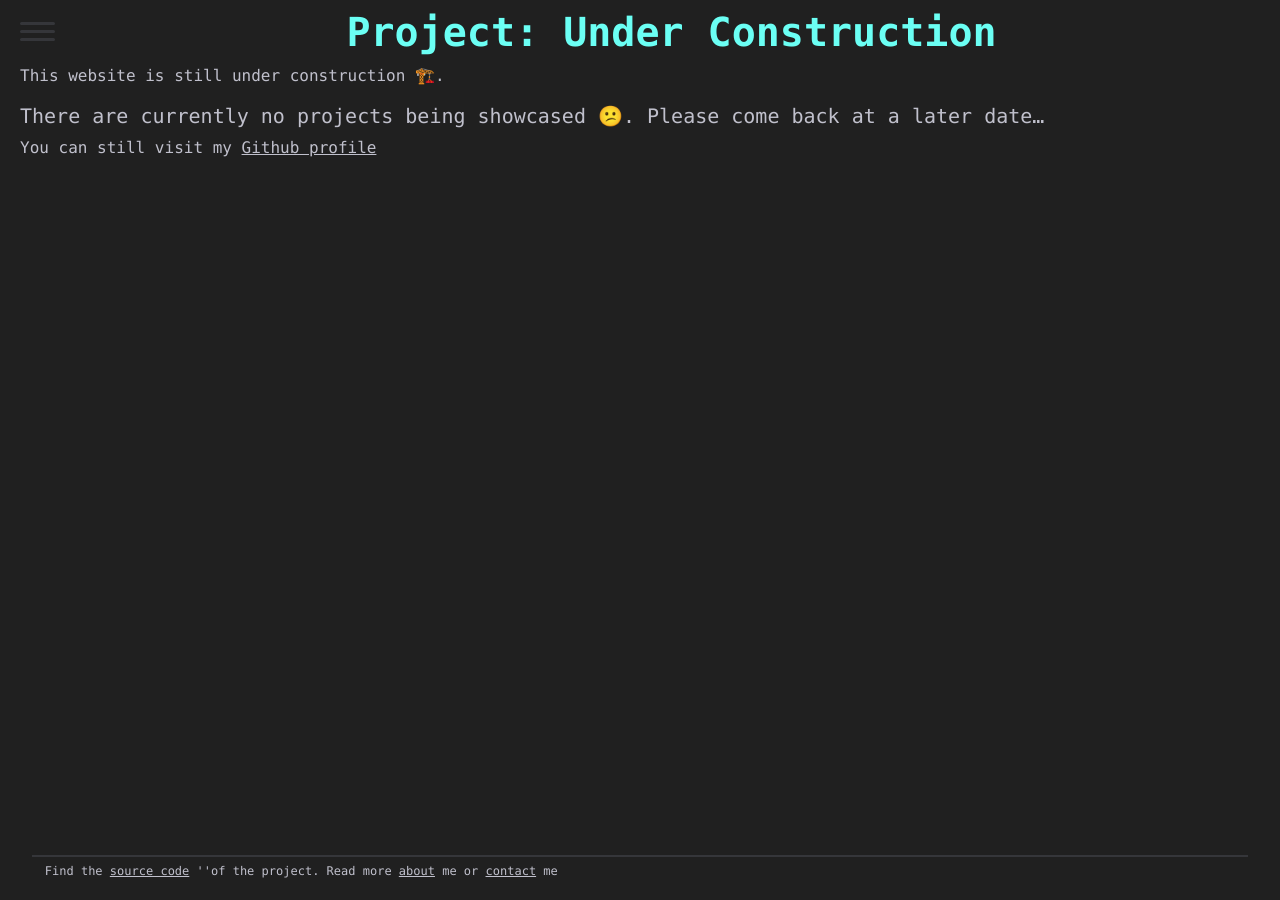
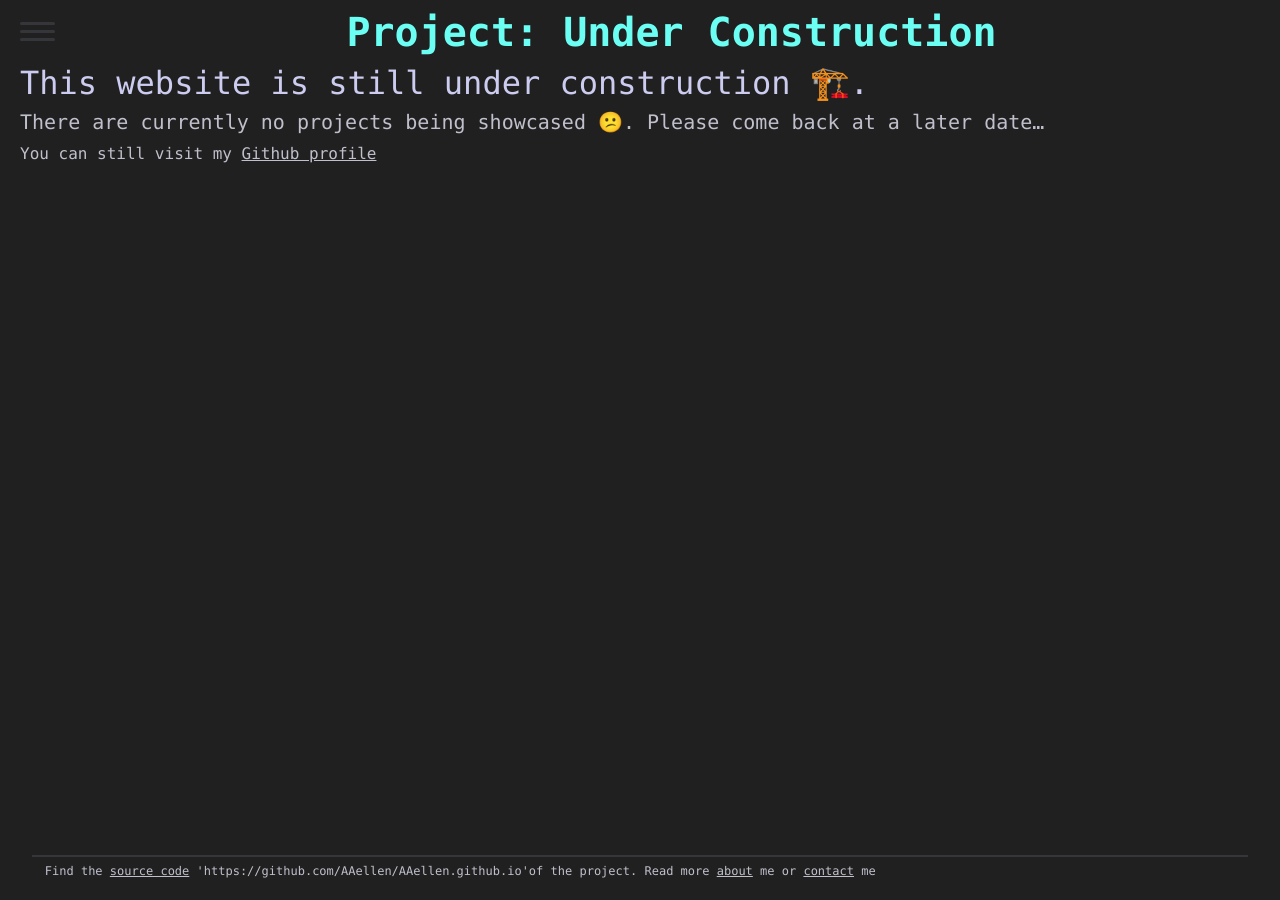
Before and after one commit to AAellen/AAellen.github.io, a Jekyll site: the page built from _posts/0000-01-01-empty.md, in a window 1280 px wide. Built offline with Jekyll 4.4.1, drawn with Linux system fonts in a browser that asks for light colours; nearby versions of some CDN libraries; emoji names are drawn with the system emoji font; some of the changed lines change nothing that is shown.

Commit message:
Changed custom variables

```diff
--- a/_posts/0000-01-01-empty.md
+++ b/_posts/0000-01-01-empty.md
@@ -1,9 +1,9 @@
 ---
 layout: project
 title: "Under Construction"
+project_desc: This website is still under construction :building_construction:.
+project_url: https://github.com/AAellen/AAellen.github.io
 ---
-This website is still under construction :building_construction:.
-<!--more-->
 ##### There are currently no projects being showcased :confused:. Please come back at a later date...
 
 You can still visit my [Github profile](https://github.com/AAellen)
```
